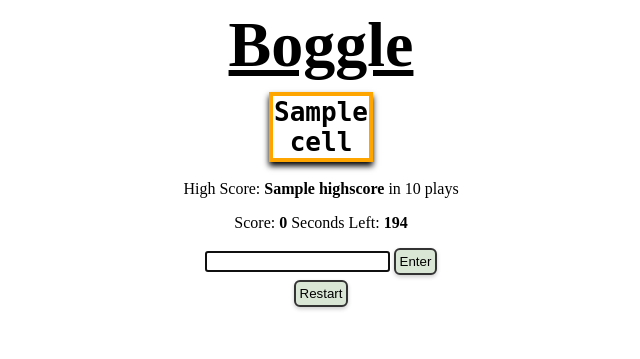
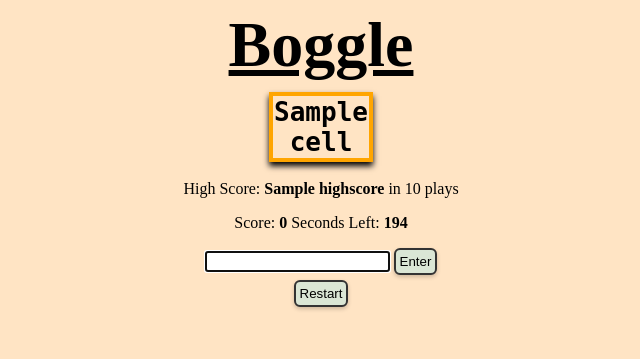
Before and after one commit to pharmon9847/flask-boggle, a Flask app: template templates/index.html in a window 1280 px wide. Shown: the top 359 px of the page, without its empty margins (319-959 px from the left). Run offline with Flask 2, Linux system fonts and the light colour scheme; the template is opened without the code that fills it: most values are stand-ins (such as "Sample title", 1, 10 or a date in 2020); parts of the project's set-up code (start-up, migrations or seed data) failed here and were passed over; some libraries are stand-ins or nearby versions.

Commit message:
changed background color

```diff
--- a/static/boggle.css
+++ b/static/boggle.css
@@ -1,3 +1,7 @@
+body {
+  background-color: bisque;
+}
+
 .board {
   margin-left: auto;
   margin-right: auto;
```
